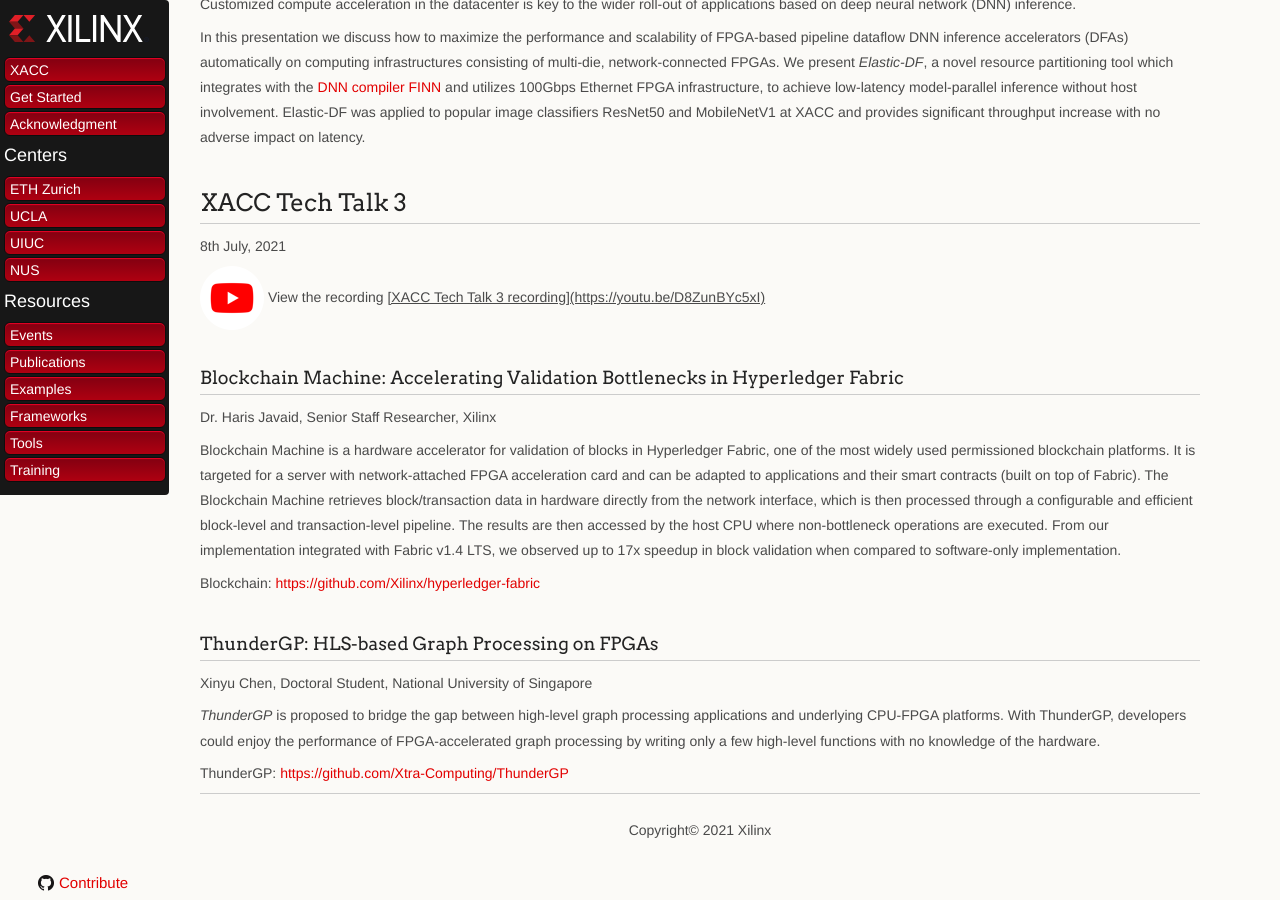
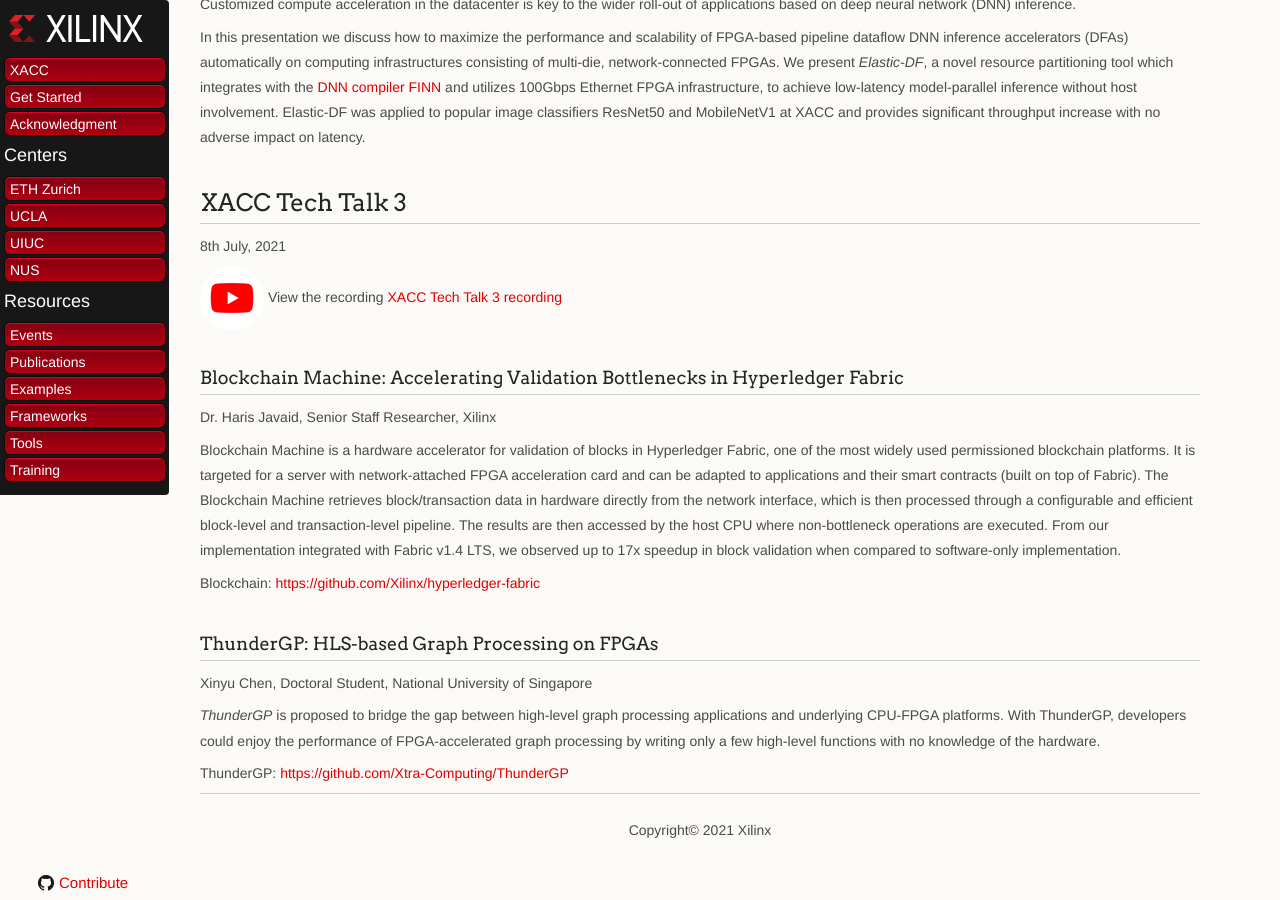
Before and after one commit to Xilinx/xacc, a Jekyll site: the page built from docs/xacc_tech_talks.md, in a window 1280 px wide and 900 px high, scrolled down 2203 px. Built offline with Jekyll 4.4.1, drawn with Linux system fonts in a browser that asks for light colours; our own code applies the rules of GitHub Pages for plain Markdown files.

Commit message:
Removed <u></u>

```diff
--- a/docs/xacc_tech_talks.md
+++ b/docs/xacc_tech_talks.md
@@ -93,7 +93,7 @@
 
 8<sup>th</sup>  July, 2021
 
-[![](./images/youtube_social_circle_white.png)](https://www.youtube.com/watch?v=P93WlrBVxoM)  View the recording <u>[XACC Tech Talk 3 recording](https://youtu.be/D8ZunBYc5xI)</u>
+[![](./images/youtube_social_circle_white.png)](https://www.youtube.com/watch?v=P93WlrBVxoM)  View the recording [XACC Tech Talk 3 recording](https://youtu.be/D8ZunBYc5xI)
 
 ### Blockchain Machine: Accelerating Validation Bottlenecks in Hyperledger Fabric
 
```
